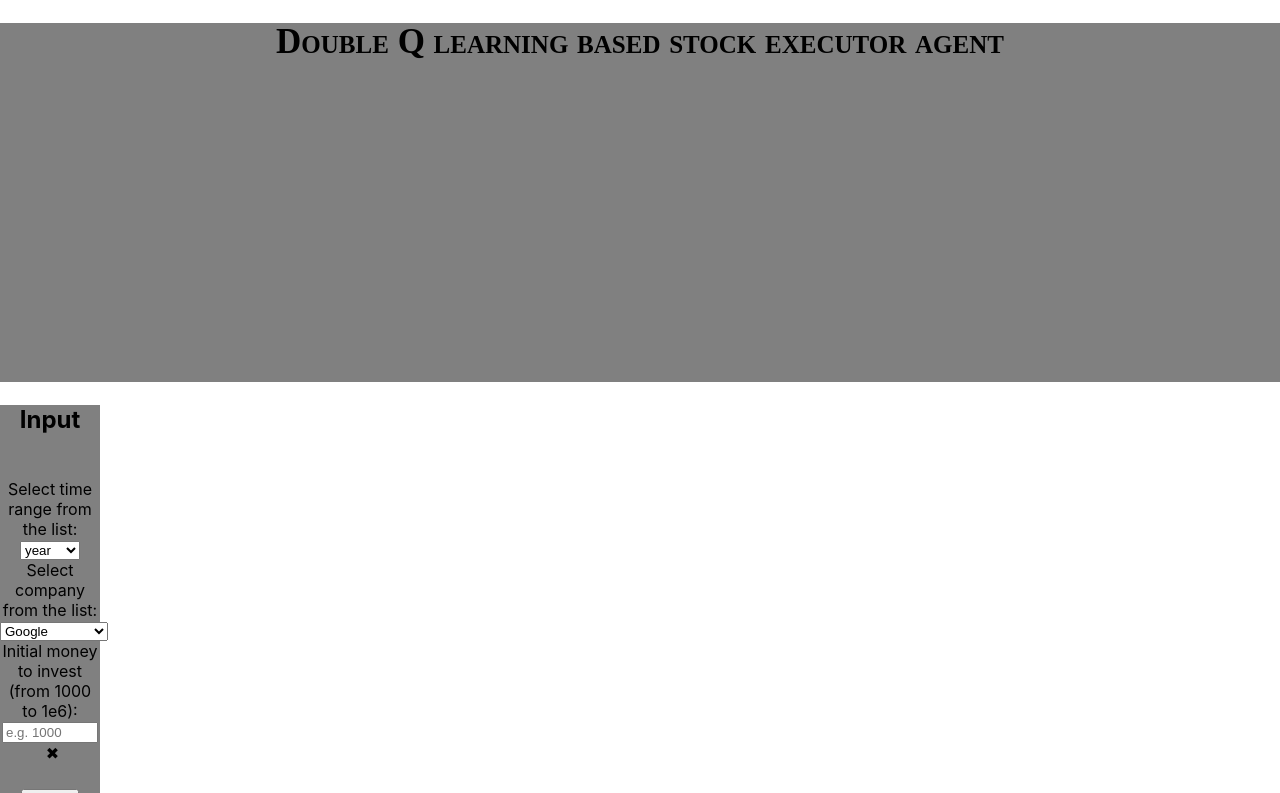
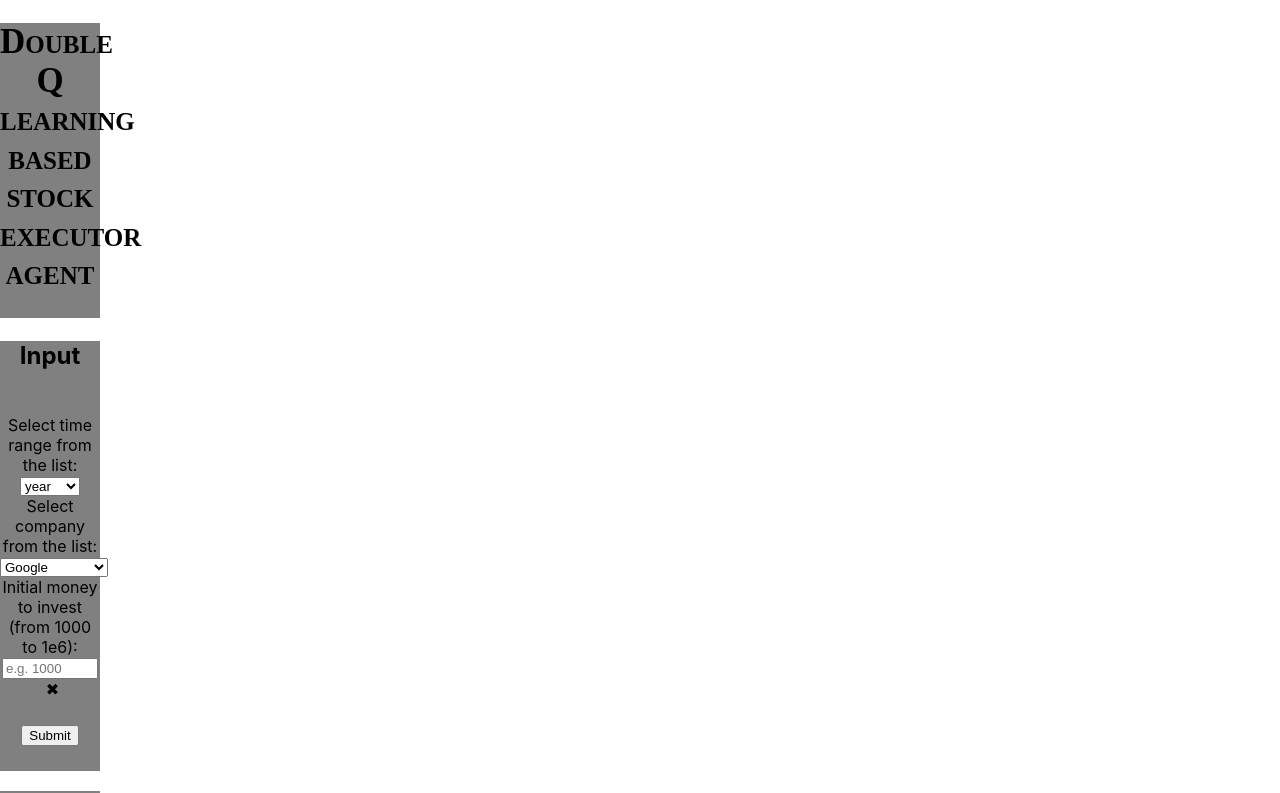
Before and after one commit to ziyuan-h/heroku-react-app, a React (Create React App) app: page / in a window 1280 px wide. Shown: the top 793 px of the page. Built offline with nearby package versions, Linux system fonts and the light colour scheme.

Commit message:
Update App.js

```diff
--- a/src/App.js
+++ b/src/App.js
@@ -205,8 +205,8 @@ function App() {
 
   return (
     <div className="App">
+    <div className="parent">
       <h1 className="child">Double Q learning based stock executor agent</h1>
-      <div className="parent">
         <div className="Input">
           <div className="child">
             <h2>Input</h2>
```
